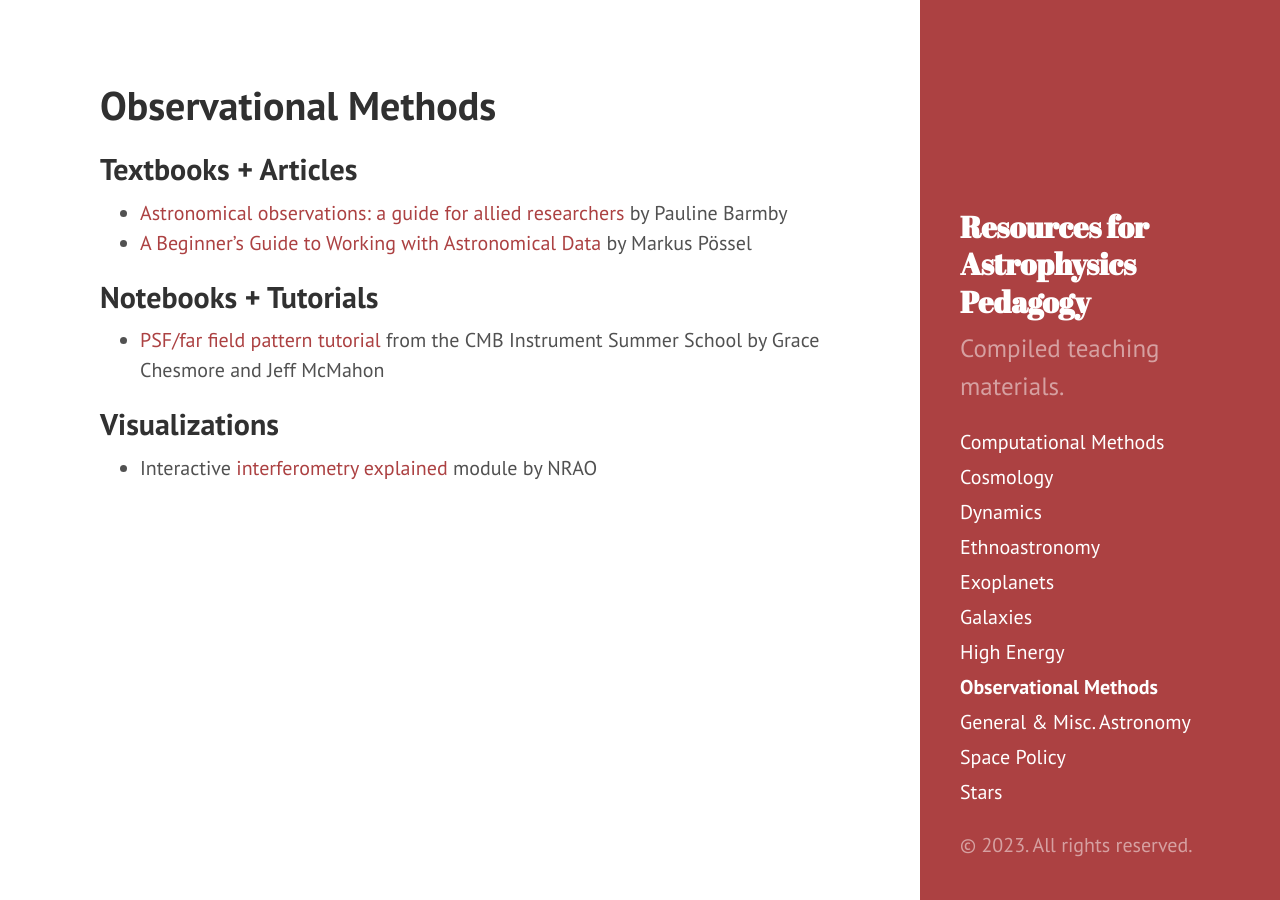
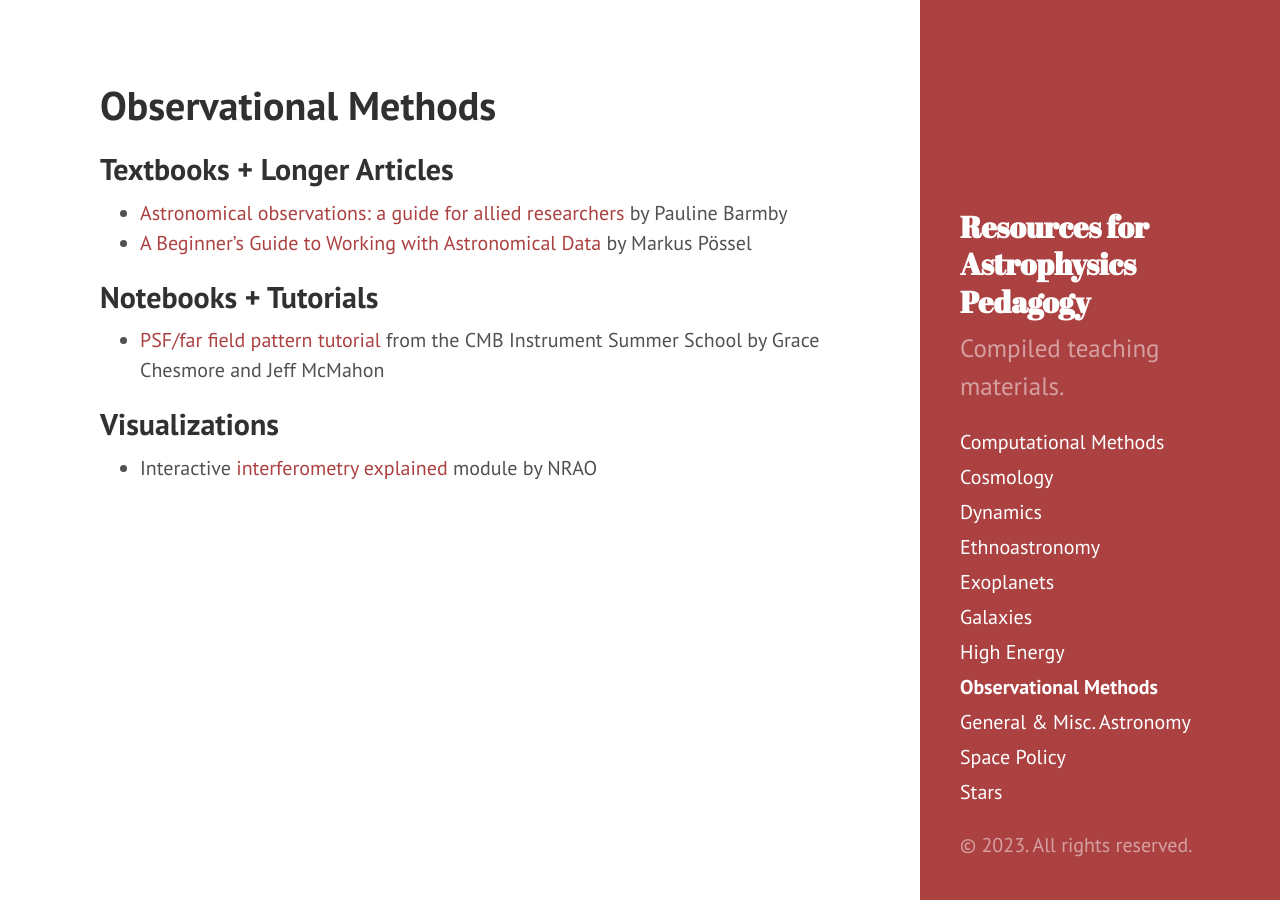
Before and after one commit to astroteaching/astroteaching.github.io, a Jekyll site: the page built from observational.md, in a window 1280 px wide. Built offline with Jekyll 4.4.1, drawn with Linux system fonts in a browser that asks for light colours.

Commit message:
fix subsection title

```diff
--- a/observational.md
+++ b/observational.md
@@ -3,7 +3,7 @@ layout: page
 title: Observational Methods
 ---
 
-## Textbooks + Articles
+## Textbooks + Longer Articles
 - [Astronomical observations: a guide for allied researchers](https://astro.theoj.org/article/7651-astronomical-observations-a-guide-for-allied-researchers){:target="_blank"} by Pauline Barmby
 - [A Beginner's Guide to Working with Astronomical Data](https://astro.theoj.org/article/11638-a-beginner-s-guide-to-working-with-astronomical-data){:target="_blank"} by Markus Pössel
 
```
